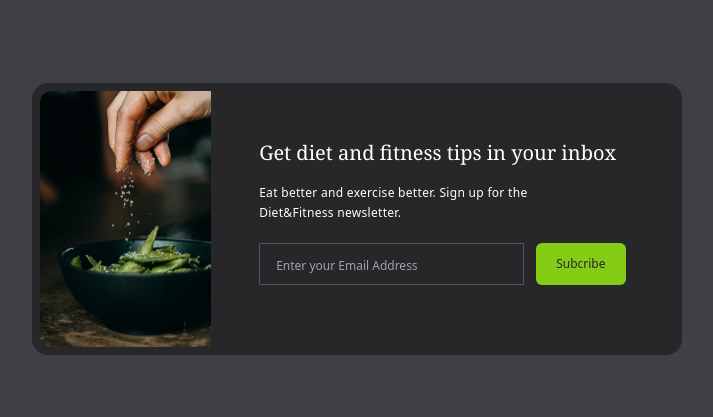
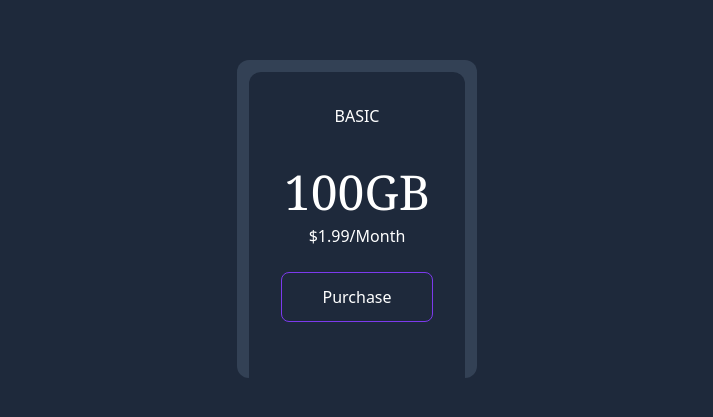
Before and after one commit to sajan-robidas/Tailwind-mini-project-1, a website built with Vite: page index.html in a window 1280 px wide. Shown: the part 181-598 px from the top of the page, without its empty margins (283-996 px from the left). Built offline with nearby package versions, Linux system fonts and the light colour scheme.

Commit message:
Second Projectt

```diff
--- a/index.html
+++ b/index.html
@@ -8,40 +8,27 @@
     <title>Document</title>
   </head>
   <body>
-    <!-- Background Container -->
-    <div class="flex items-center justify-center h-screen bg-zinc-700">
-      <!-- Card -->
-      <div class="bg-zinc-800 p-2 mx-6 rounded-2xl">
-        <!-- Flex Container -->
-        <div class="flex flex-col md:flex-row rounded-l-2xl">
-          <!-- Image -->
-          <img
-            src="images/image.jpg"
-            alt=""
-            class="object-fit rounded-xl h-80 md:h-64 md:rounded-l-xl md:rounded-r-none transform hover:scale-105 hover:rounded-xl duration-200" />
-          <!-- Content -->
-          <div class="p-6 md:p-12">
-            <h2
-              class="font-serif text-xl font-medium text-center text-white md:text-left">
-              Get diet and fitness tips in your inbox
-            </h2>
-            <p
-              class="max-w-xs my-4 text-xs leading-5 tracking-wide text-center text-white md:text-left">
-              Eat better and exercise better. Sign up for the Diet&Fitness
-              newsletter.
-            </p>
-            <div
-              class="flex flex-col mt-5 space-y-4 md:space-x-3 md:flex-row md:space-y-0">
-              <input
-                type="text"
-                placeholder="Enter your Email Address"
-                class="p-2 px-4 text-center text-white bg-zinc-800 border border-zinc-600 placeholder:text-xs placeholder:text-center md:text-left placeholder:md:text-left focus:outline-none" />
-              <button
-                class="p-5 py-3 rounded-md text-xs text-zinc-800 bg-lime-500 hover:bg-lime-800 hover:text-white duration-500">
-                Subcribe
-              </button>
+    <!-- Global Container -->
+    <div class="flex items-center justify-center min-h-screen bg-slate-800">
+      <!-- Inner Container -->
+      <div
+        class="flex flex-col my-6 space-y-6 md:space-y-0 md:space-x-6 md:flex-row md:my-0">
+        <!-- col 1-->
+        <div class="bg-slate-700 rounded-xl text-white">
+          <!-- Upper Container -->
+          <div class="p-8 mx-3 mt-3 rounded-t-xl bg-slate-800">
+            <div class="text-center uppercase">Basic</div>
+            <h2 class="mt-10 font-serif text-5xl text-center">100GB</h2>
+            <h3 class="mt-2 text-center">$1.99/Month</h3>
+            <div class="flex justify-center">
+              <a
+                href="#"
+                class="inline-block px-10 py-3 my-6 text-center border border-violet-600 rounded-lg duration-200 hover:bg-violet-800 hover:border-violet-800"
+                >Purchase</a
+              >
             </div>
           </div>
+          <!-- Border -->
         </div>
       </div>
     </div>
```
